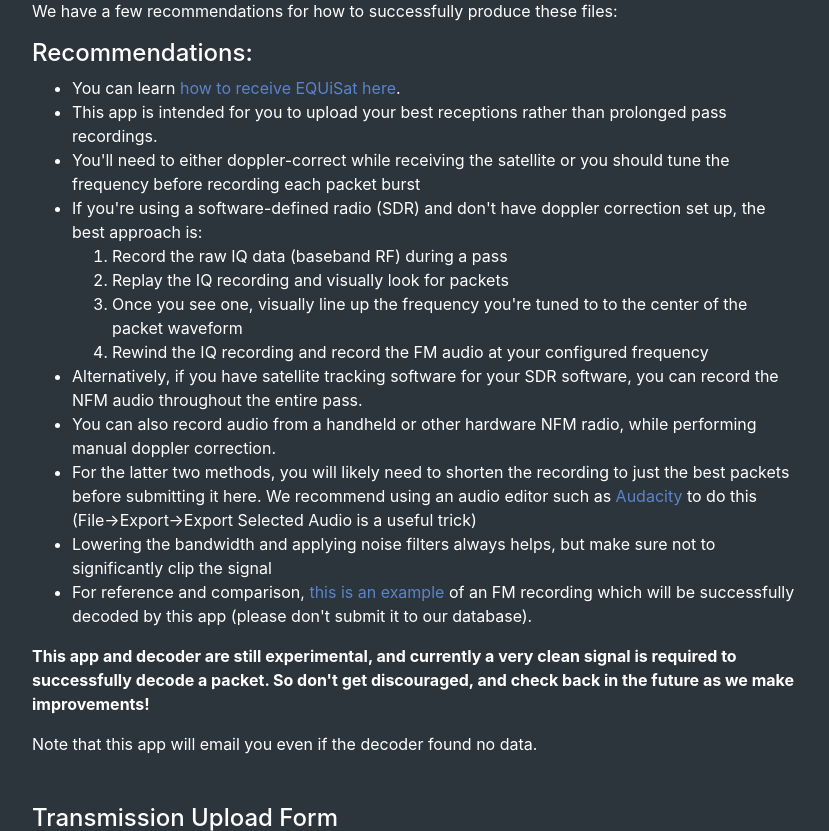
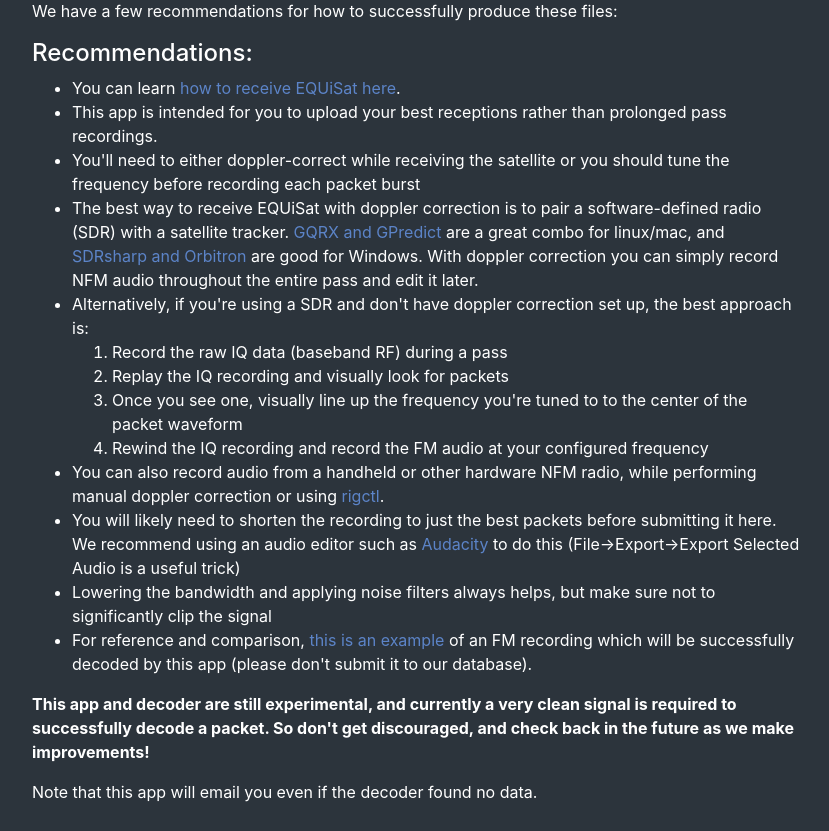
Before and after one commit to BrownSpaceEngineering/equisat-decode-server, a Flask app: page / in a window 1280 px wide. Shown: the part 223-1054 px from the top of the page, without its empty margins (224-1053 px from the left). Run offline with Flask 2, Linux system fonts and the light colour scheme; some libraries are stand-ins or nearby versions.

Commit message:
Add more instructions

```diff
--- a/templates/index.html
+++ b/templates/index.html
@@ -38,7 +38,8 @@
                 <li>You can learn <a href="https://brownspace.org/receiving-equisat/">how to receive EQUiSat here</a>.</li>
                 <li>This app is intended for you to upload your best receptions rather than prolonged pass recordings.</li>
                 <li>You'll need to either doppler-correct while receiving the satellite or you should tune the frequency before recording each packet burst</li>
-                <li>If you're using a software-defined radio (SDR) and don't have doppler correction set up, the best approach is:
+                <li>The best way to receive EQUiSat with doppler correction is to pair a software-defined radio (SDR) with a satellite tracker. <a href="http://www.pe0sat.vgnet.nl/decoding/unix-tlm-decoding/">GQRX and GPredict</a> are a great combo for linux/mac, and <a href="https://www.youtube.com/watch?v=EK-sasjSAcg">SDRsharp and Orbitron</a> are good for Windows. With doppler correction you can simply record NFM audio throughout the entire pass and edit it later.</li>
+                <li>Alternatively, if you're using a SDR and don't have doppler correction set up, the best approach is:
                     <ol>
                         <li>Record the raw IQ data (baseband RF) during a pass</li>
                         <li>Replay the IQ recording and visually look for packets</li>
@@ -46,9 +47,8 @@
                         <li>Rewind the IQ recording and record the FM audio at your configured frequency</li>
                     </ol>
                 </li>
-                <li>Alternatively, if you have satellite tracking software for your SDR software, you can record the NFM audio throughout the entire pass.</li>
-                <li>You can also record audio from a handheld or other hardware NFM radio, while performing manual doppler correction.</li>
-                <li>For the latter two methods, you will likely need to shorten the recording to just the best packets before submitting it here. We recommend using an audio editor such as <a href="https://www.audacityteam.org/download/">Audacity</a> to do this (File->Export->Export Selected Audio is a useful trick)</li>
+                <li>You can also record audio from a handheld or other hardware NFM radio, while performing manual doppler correction or using <a href="https://vk4tmz.blogspot.com/2018/07/gpredict-radio-control-ft991a-via.html">rigctl</a>.</li>
+                <li>You will likely need to shorten the recording to just the best packets before submitting it here. We recommend using an audio editor such as <a href="https://www.audacityteam.org/download/">Audacity</a> to do this (File->Export->Export Selected Audio is a useful trick)</li>
                 <li>Lowering the bandwidth and applying noise filters always helps, but make sure not to significantly clip the signal</li>
                 <li>For reference and comparison, <a href="/static/good_equisat_fm_recording.wav">this is an example</a> of an FM recording which will be successfully decoded by this app (please don't submit it to our database).</li>
             </ul>
```
